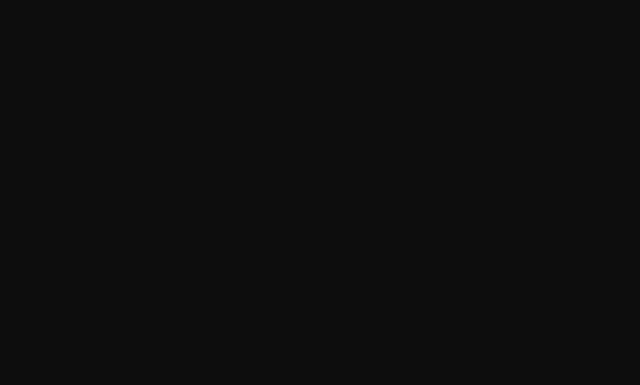
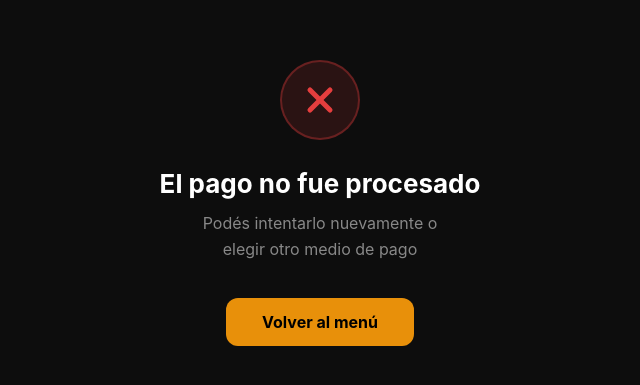
Before and after one commit to Tomsbx/martinos, a React (Vite) app in the folder frontend/: page /failure in a window 1280 px wide. Before the commit this address had no page. Shown: the part 197-582 px from the top of the page, without its empty margins (320-960 px from the left). Built offline with nearby package versions, Linux system fonts and the light colour scheme.

Commit message:
feat: failure page + producto test + relative API URLs

```diff
--- a/frontend/src/App.jsx
+++ b/frontend/src/App.jsx
@@ -5,6 +5,7 @@ import Home from './pages/Home';
 import Menu from './pages/Menu';
 import Checkout from './pages/Checkout';
 import Success from './pages/Success';
+import Failure from './pages/Failure';
 import AdminLogin from './pages/admin/AdminLogin';
 import AdminLayout from './pages/admin/AdminLayout';
 import Comandas from './pages/admin/Comandas';
@@ -30,6 +31,9 @@ export default function App() {
             <Route path="/menu" element={<Menu />} />
             <Route path="/checkout" element={<Checkout />} />
             <Route path="/success" element={<Success />} />
+            <Route path="/failure" element={<Failure />} />
+            <Route path="/order/success" element={<Navigate to="/success" replace />} />
+            <Route path="/order/failure" element={<Failure />} />
             <Route path="/admin" element={<AdminIndex />} />
             <Route path="/admin/login" element={<AdminLogin />} />
             <Route
--- /dev/null
+++ b/frontend/src/pages/Failure.jsx
@@ -0,0 +1,21 @@
+import { Link } from 'react-router-dom';
+
+export default function Failure() {
+  return (
+    <div className="success-page">
+      <div className="success-icon" style={{ background: '#e53e3e22', border: '2px solid #e53e3e55' }}>
+        <svg width="40" height="40" viewBox="0 0 24 24" fill="none" stroke="#e53e3e" strokeWidth="3" strokeLinecap="round" strokeLinejoin="round">
+          <line x1="18" y1="6" x2="6" y2="18" />
+          <line x1="6" y1="6" x2="18" y2="18" />
+        </svg>
+      </div>
+      <h1 className="success-title">El pago no fue procesado</h1>
+      <p className="success-subtitle">
+        Podés intentarlo nuevamente o elegir otro medio de pago
+      </p>
+      <Link to="/menu" className="btn-back-menu">
+        Volver al menú
+      </Link>
+    </div>
+  );
+}
```
Also changed, not shown: 1 other file (tests, documents, lock files or other folders).
